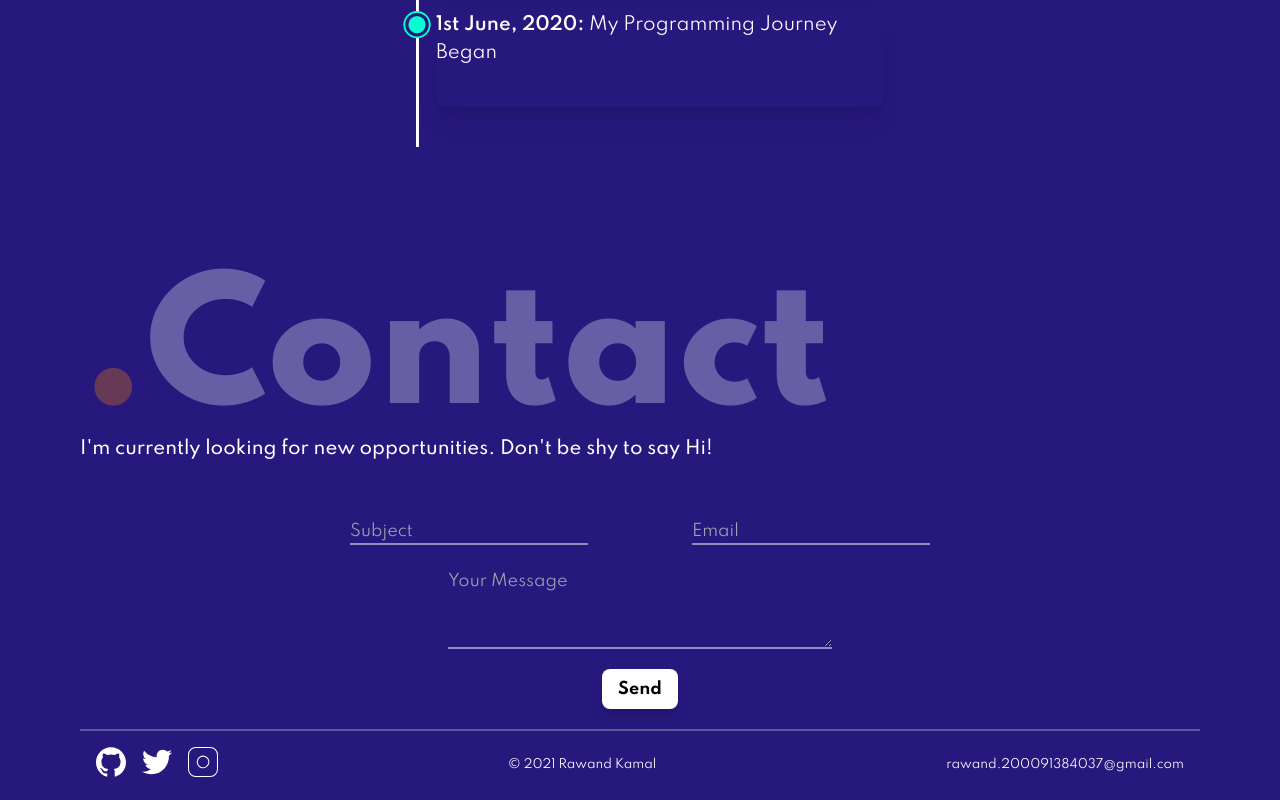
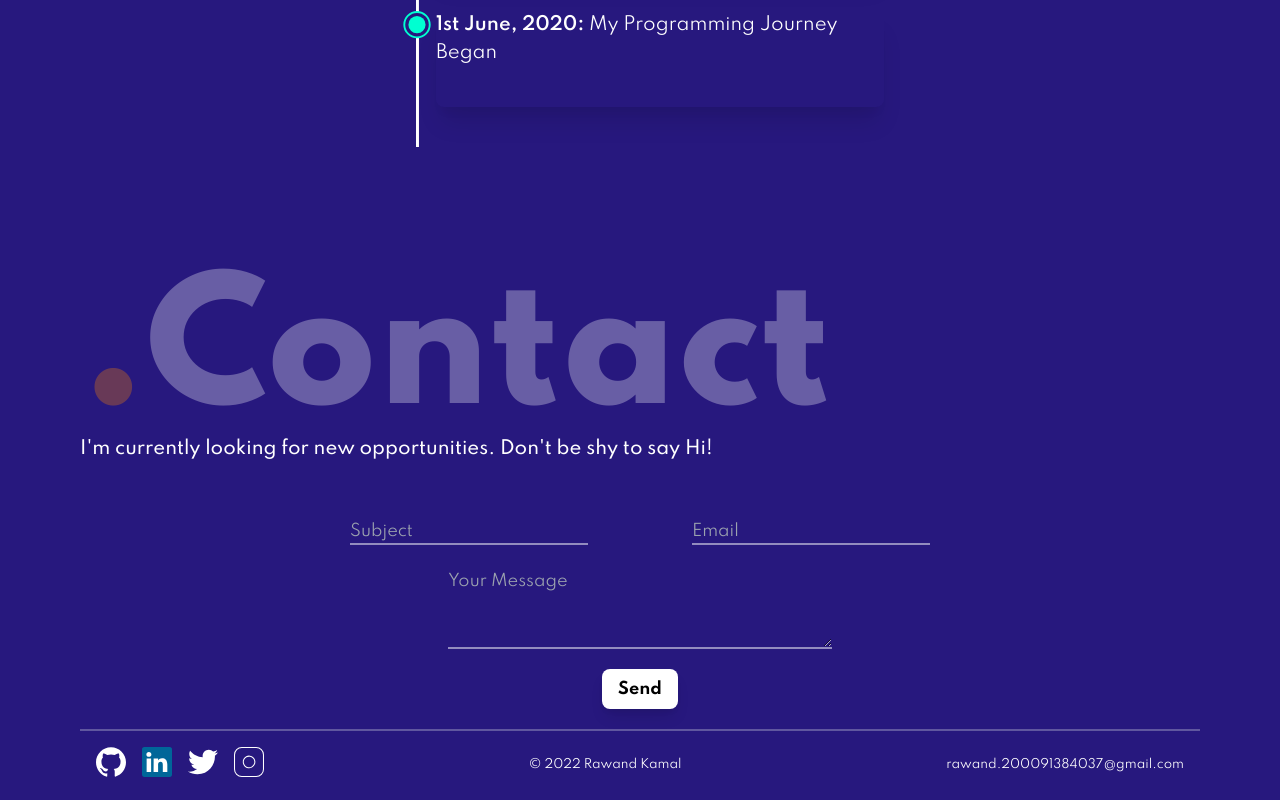
Before and after one commit to RawandDev/portfolio-nextjsss, a Next.js app: page / in a window 1280 px wide. Shown: the part 4139-4939 px from the top of the page. Built offline with nearby package versions, Linux system fonts and the light colour scheme.

Commit message:
feat(icon): add linkedin

```diff
--- a/components/Footer.jsx
+++ b/components/Footer.jsx
@@ -16,6 +16,22 @@ function Footer() {
               <Image
                 src="/images/github.svg"
                 alt="github"
+                width={30}
+                height={30}
+                className="transform hover:rotate-6 transition-transform duration-200"
+              />
+            </a>
+          </li>
+          <li>
+            <a
+              href="https://www.linkedin.com/in/rawand-kamal"
+              target="_blank"
+              rel="noopener noreferrer"
+              className="md:mr-4"
+            >
+              <Image
+                src="/images/linkedin.svg"
+                alt="linkedin"
                 width={30}
                 height={30}
                 className="transform hover:rotate-6 transition-transform duration-200"
@@ -56,7 +72,7 @@ function Footer() {
         </ul>
         <div>
           <p className="text-center text-xs mb-4 sm:mb-0">
-            © 2021 Rawand Kamal
+            © 2022 Rawand Kamal
           </p>
         </div>
         <div>
--- a/utils/exportImages.js
+++ b/utils/exportImages.js
@@ -21,3 +21,4 @@ export const javascript = require("../public/images/javascript.svg");
 export const firebase = require("../public/images/firebase.svg");
 export const tailwindcss = require("../public/images/tailwindcss.svg");
 export const framer = require("../public/images/framer.svg");
+export const linkedin = require("../public/images/linkedin.svg");
```
